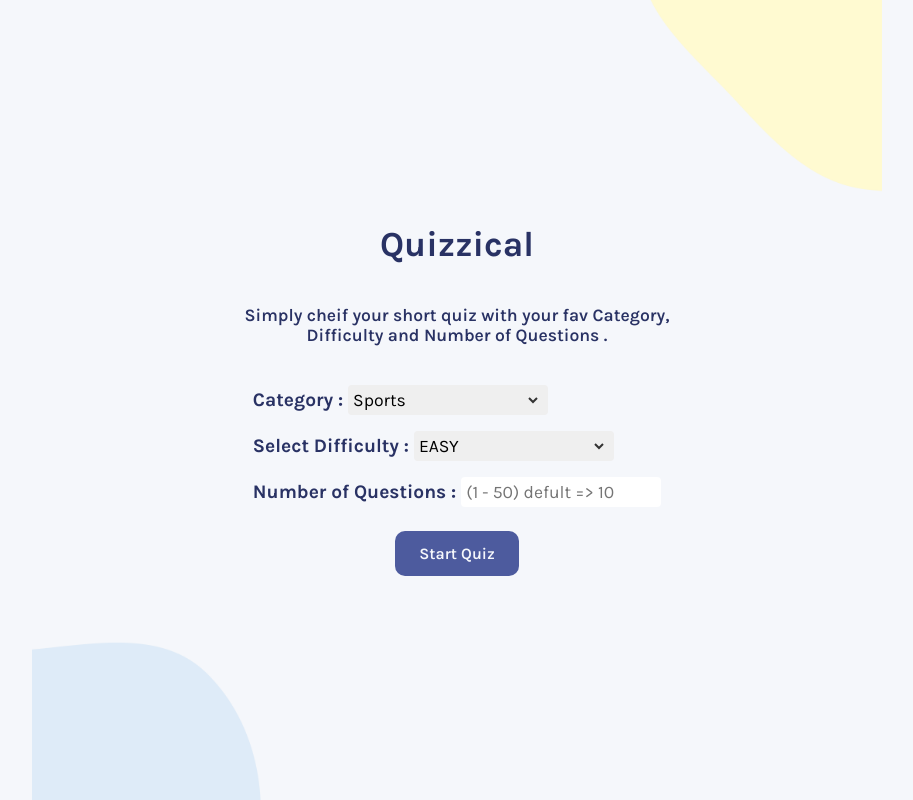
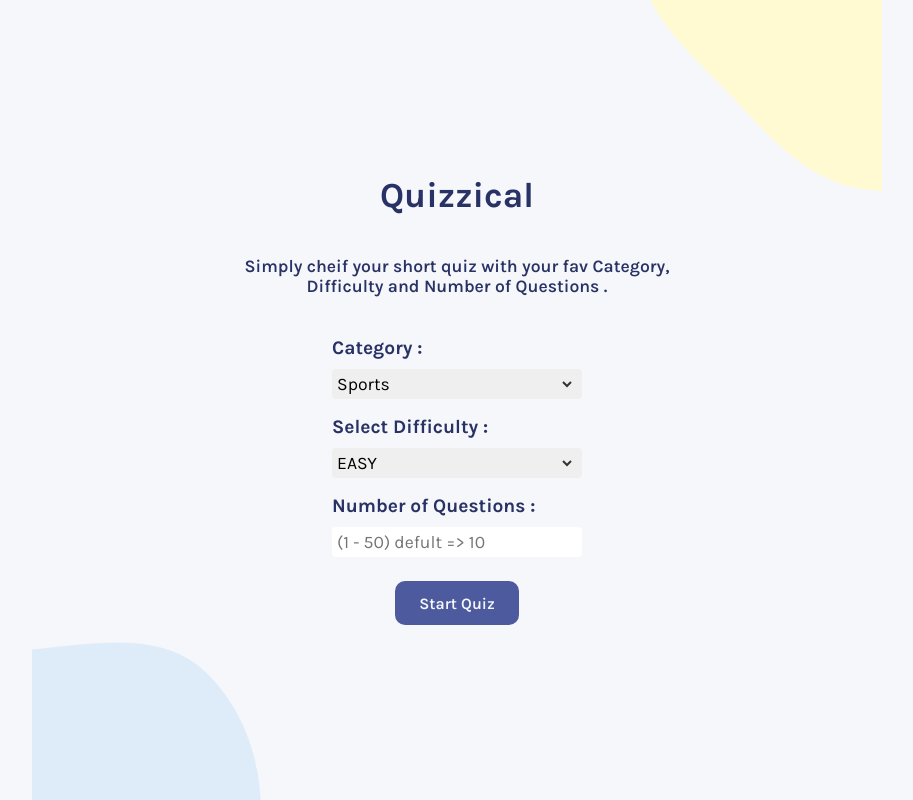
Before and after one commit to M0hammedMahm0ud/Quizzical-App, a React (Vite) app: page / in a window 1280 px wide. Shown: the whole page, without its empty margins (183-1096 px from the left). Built offline with nearby package versions, Linux system fonts and the light colour scheme; a web font is replaced by a local one.

Commit message:
improvement  ui/ux

```diff
--- a/index.css
+++ b/index.css
@@ -103,7 +103,7 @@ input {
   border-radius: 4px;
   border: none;
   padding: 5px;
-  width: 200px;
+  width: 250px;
 }
 select {
   /* arrow */
@@ -146,28 +146,31 @@ option:hover {
   background-color: #ecebff;
 }
 
+.correct,
+.wrong-answer,
+.selected-answer {
+  outline: none;
+}
+.correct,
+.wrong-answer {
+  cursor: auto;
+}
 .correct {
   background-color: #94d7a2;
-  outline: none;
-  cursor: not-allowed;
 }
 
 .wrong-answer {
   background-color: #f8bcbc;
-  outline: none;
-  cursor: not-allowed;
 }
 
 .selected-answer {
   background-color: #d6dbf5;
-  outline: none;
 }
 
 .new-quiz {
   display: flex;
   align-items: center;
   gap: 20px;
-  flex-wrap: wrap;
 }
 .questionDiv .disabled-btn {
   cursor: not-allowed;
@@ -193,6 +196,11 @@ option:hover {
   font-size: 1.1rem;
   font-weight: bold;
 }
+.individual-cat-div {
+  display: flex;
+  flex-direction: column;
+  gap: 10px;
+}
 /* Mobile Support */
 @media (max-width: 600px) {
   .answers-span,
@@ -201,4 +209,9 @@ option:hover {
   .selected-answer {
     flex: 1 1 100%;
   }
+  .new-quiz {
+    display: flex;
+    flex-direction: column;
+    gap: 10px;
+  }
 }
--- a/src/components/IntroPage.jsx
+++ b/src/components/IntroPage.jsx
@@ -35,8 +35,8 @@ export default function IntroPage() {
             Simply cheif your short quiz with your fav Category, Difficulty and
             Number of Questions .{" "}
           </p>
-          <form className="cat-section">
-            <div>
+          <div className="cat-section">
+            <div className="individual-cat-div">
               <label htmlFor="category">Category : </label>
               <select
                 id="category"
@@ -50,7 +50,7 @@ export default function IntroPage() {
                 {Categories()}
               </select>
             </div>{" "}
-            <div>
+            <div className="individual-cat-div">
               <label htmlFor="difficulty">Select Difficulty : </label>
               <select
                 id="difficulty"
@@ -64,7 +64,7 @@ export default function IntroPage() {
                 {difficulty_()}
               </select>
             </div>
-            <div>
+            <div className="individual-cat-div">
               <label htmlFor="numberOfQuestions">Number of Questions : </label>
               <input
                 id="numberOfQuestions"
@@ -80,7 +80,7 @@ export default function IntroPage() {
                 }}
               />
             </div>
-          </form>
+          </div>
 
           <button onClick={() => setStartQuiz(() => true)}>Start Quiz</button>
         </div>
--- a/src/components/Questions.jsx
+++ b/src/components/Questions.jsx
@@ -4,7 +4,6 @@ import IntroPage from "./IntroPage";
 import { categories } from "../Data/categories";
 export default function Questions(props) {
   const [triviaQuestion, setTriviaQuestion] = useState([]);
-  const [category, setCategory] = useState("");
   const [loading, setLoading] = useState(false);
   const [check, setCheck] = useState(false);
   const [disable, setDisable] = useState(false);
@@ -40,7 +39,6 @@ export default function Questions(props) {
         correctAnswer: q.correct_answer,
       }))
     );
-    setCategory(resp.data.results[0].category);
     setLoading(false);
   }
 
@@ -103,7 +101,7 @@ export default function Questions(props) {
             </div>
           ) : (
             <div className="questionDiv">
-              <h4>Questions Category: {removeCharacters(category)}</h4>
+              <h4>Questions Category: {props.apiDataInfo.cat}</h4>
               {triviaQuestion.map((triviaData, index) => (
                 <div key={index} className="quest-card">
                   <p>
```
